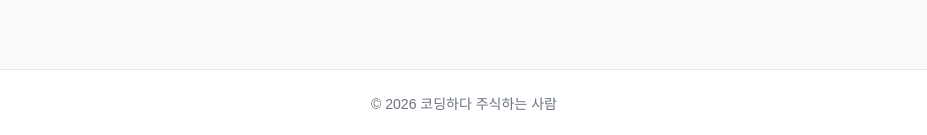
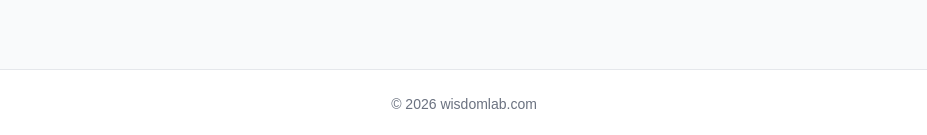
Before and after one commit to njh0317/auto-blog, a Next.js app: page / in a window 1280 px wide. Shown: the part 4262-4397 px from the top of the page, without its empty margins (176-1103 px from the left). Built offline with nearby package versions, Linux system fonts and the light colour scheme.

Commit message:
layout 업데이트

```diff
--- a/app/layout.tsx
+++ b/app/layout.tsx
@@ -50,7 +50,7 @@ export default function RootLayout({
         </main>
         <footer className="bg-white border-t mt-12">
           <div className="max-w-4xl mx-auto px-4 py-6 text-center text-gray-500 text-sm">
-            © 2026 코딩하다 주식하는 사람
+            © 2026 wisdomlab.com
           </div>
         </footer>
       </body>
```
